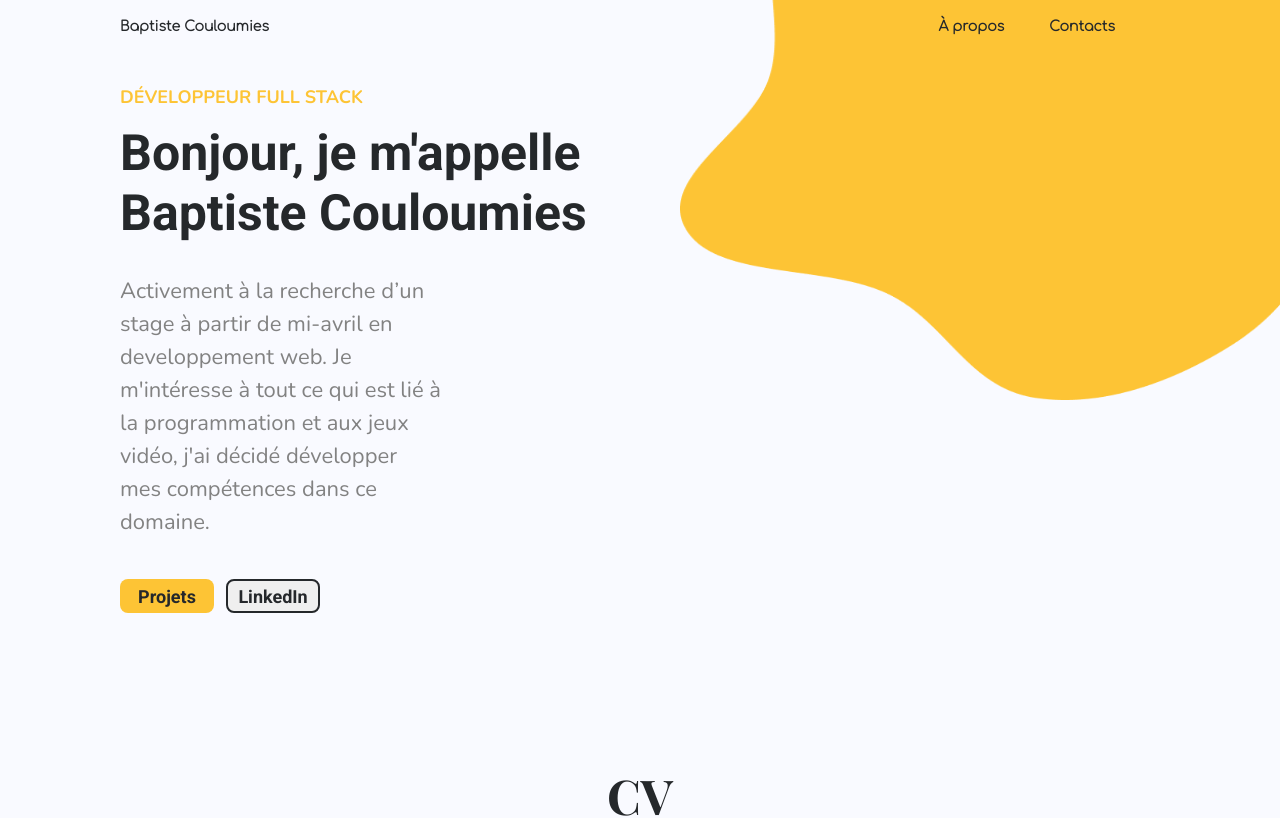
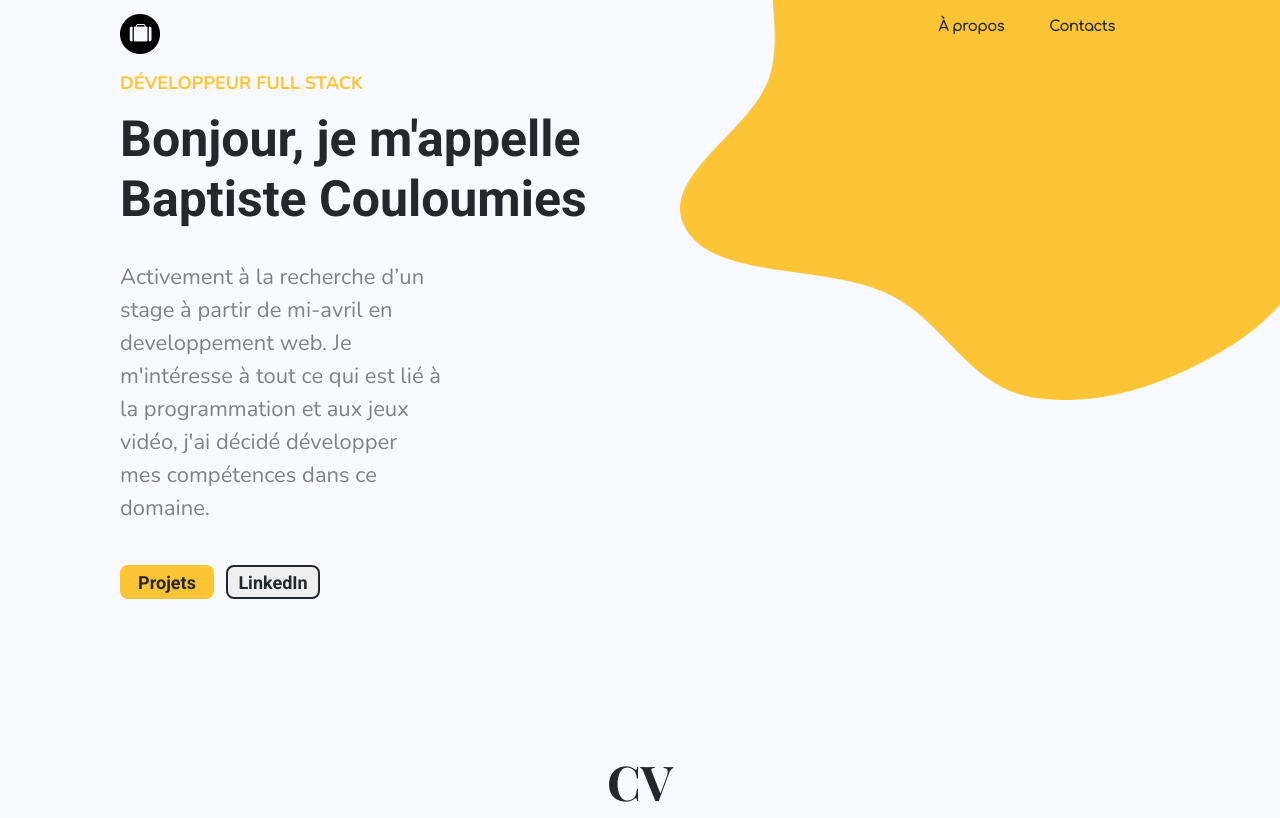
Before and after one commit to Aekyu/portfoliov2, a React (Create React App) app: page / in a window 1280 px wide. Shown: the top 818 px of the page. Built offline with nearby package versions, Linux system fonts and the light colour scheme.

Commit message:
modif navbar

```diff
--- a/src/components/navbar.jsx
+++ b/src/components/navbar.jsx
@@ -3,12 +3,13 @@ import { Link } from "react-router-dom";
 import "../styles/navbar.css";
 
 const Navbar = () => {
+  let logo = require("../images/logo.png");
   return (
     <>
       <div id="navbar">
         <ul id="left">
           <li id="hideName">
-            <Link to={"/"}>Baptiste Couloumies</Link>
+            <Link to={"/"}> <img id="logo" src={logo} alt="" /></Link>
           </li>
         </ul>
         <ul id="right">
--- a/src/styles/mediaAccueil.css
+++ b/src/styles/mediaAccueil.css
@@ -37,8 +37,8 @@
     }
 
     ul li#hideName a{
-        visibility: hidden;
-        display: none;
+        /* visibility: hidden;
+        display: none; */
     }
 
     ul#right{
@@ -104,8 +104,8 @@
     }
 
     ul li#hideName a{
-        visibility: hidden;
-        display: none;
+        /* visibility: hidden;
+        display: none; */
     }
 
     ul#right{
--- a/src/styles/navbar.css
+++ b/src/styles/navbar.css
@@ -25,4 +25,11 @@ li a {
   padding: 14px 45px;
   padding-left: 0;
   text-decoration: none;
+  padding-bottom: 0;
+  display: flex;
+  align-items: center;
 }
+
+#logo {
+  width: 40px;
+}
```
Also changed, not shown: src/images/logo.png (added).
